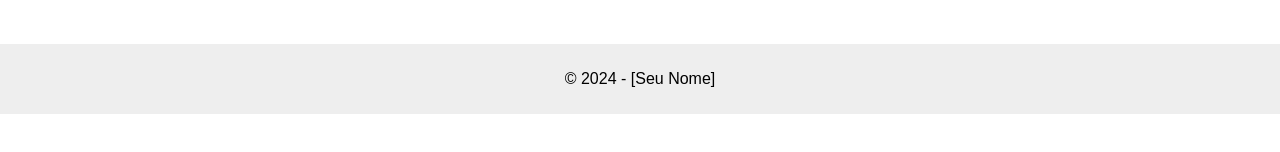
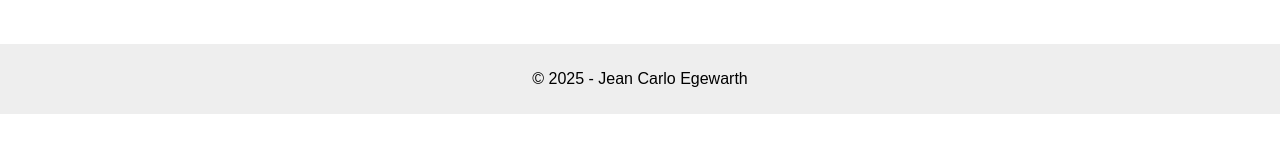
Before and after one commit to Egewarth05/Jean_Carlo_Egewarth, a plain HTML site: page portfolio.html in a window 1280 px wide. Shown: the part 200-352 px from the top of the page. Drawn offline with Linux system fonts and the light colour scheme.

Commit message:
Update portfolio.html

```diff
--- a/portfolio.html
+++ b/portfolio.html
@@ -25,7 +25,7 @@
     </ul>
   </main>
   <footer>
-    <p>&copy; 2024 - [Seu Nome]</p>
+    <p>&copy; 2025 - Jean Carlo Egewarth</p>
   </footer>
 </body>
 </html>
```
